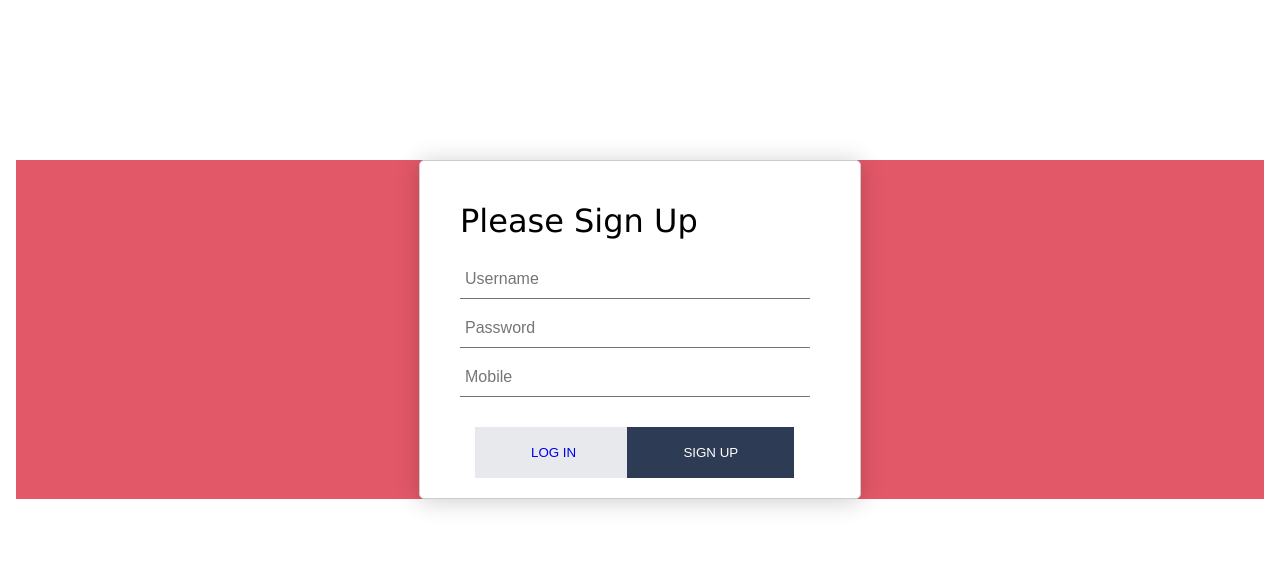
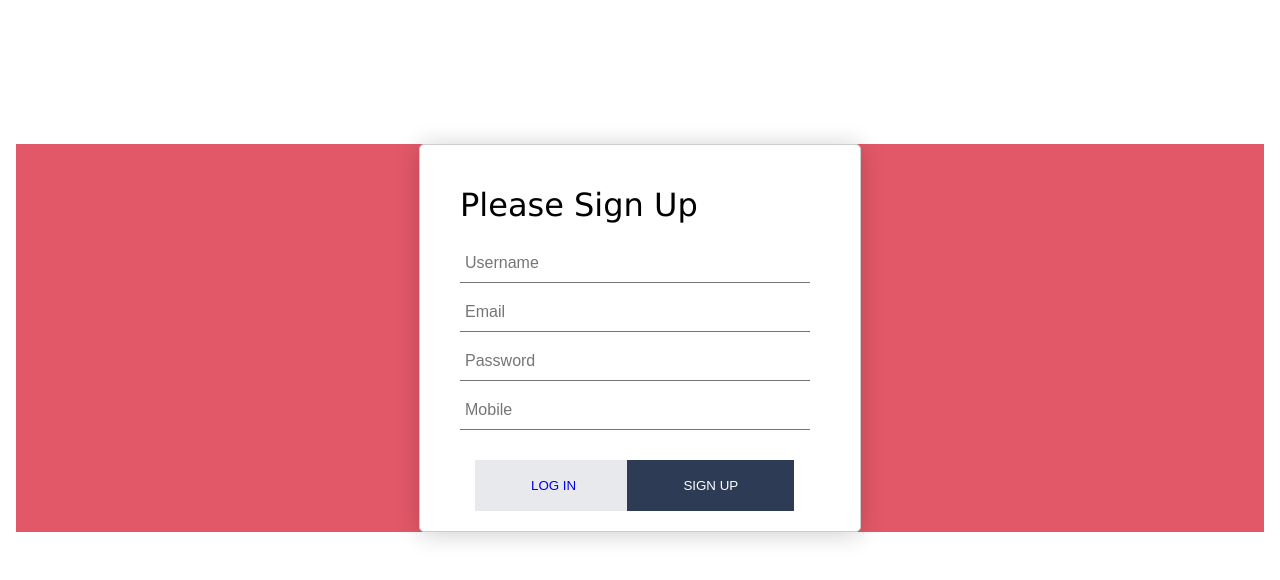
Before and after one commit to ibraheem15/Admin-Panel-with-Databases, a Next.js app: page /signup in a window 1280 px wide. Shown: the top 580 px of the page. Built offline with nearby package versions, Linux system fonts and the light colour scheme; no server answers.

Commit message:
Form Vallidation added

```diff
--- a/pages/signup.js
+++ b/pages/signup.js
@@ -70,6 +70,22 @@ function signup() {
               name="username"
               className={styles.inputField}
               placeholder="Username"
+              pattern="[a-z0-9\s]+"
+              minLength={3}
+              title="Please enter a valid username with only lowercase letters e.g. abc123 "
+            />
+          </label>
+          <label className={styles.formLabel}>
+            <input
+              type="text"
+              required
+              onChange={handleChange}
+              name="email"
+              className={styles.inputField}
+              placeholder="Email"
+              pattern="[^@\s]+@[^@\s]+\.[^@\s]+"
+              minLength={3}
+              title="Please enter a valid email address e.g. abc@abc.com"
             />
           </label>
           <label className={styles.formLabel}>
@@ -80,6 +96,8 @@ function signup() {
               name="password"
               className={styles.inputField}
               placeholder="Password"
+              pattern="^(?=.*[0-9])(?=.*[a-z])(?=.*[A-Z])(?=.*[\W_])(?=\S+$).{8,}$"
+              title="Please enter a valid password with at least 8 characters, 1 uppercase letter, 1 lowercase letter, 1 number and 1 special character e.g. Abcd123@"
             />
           </label>
           <label className={styles.formLabel}>
@@ -90,6 +108,8 @@ function signup() {
               name="mobile"
               className={styles.inputField}
               placeholder="Mobile"
+              pattern="[0-9]{11}"
+              title="Please enter a valid mobile number e.g. 01234567891"
             />
           </label>
           <div className={styles.submitButtonWrapper}>
--- a/styles/signup.module.css
+++ b/styles/signup.module.css
@@ -7,7 +7,7 @@
   font-family: "Lucida Sans", "Lucida Sans Regular", "Lucida Grande",
     "Lucida Sans Unicode", Geneva, Verdana, sans-serif;
   max-width: 400px;
-  margin: 10rem auto;
+  margin: 9rem auto;
   padding: 20px;
   border: 1px solid #ccc;
   border-radius: 5px;
@@ -16,7 +16,6 @@
 }
 
 .loginTitle {
-  /* font-size: 24px; */
   font-weight: 300;
   margin-bottom: 20px;
   margin-left: 5%;
```
Also changed, not shown: pages/login.js (+21 -4 lines).
